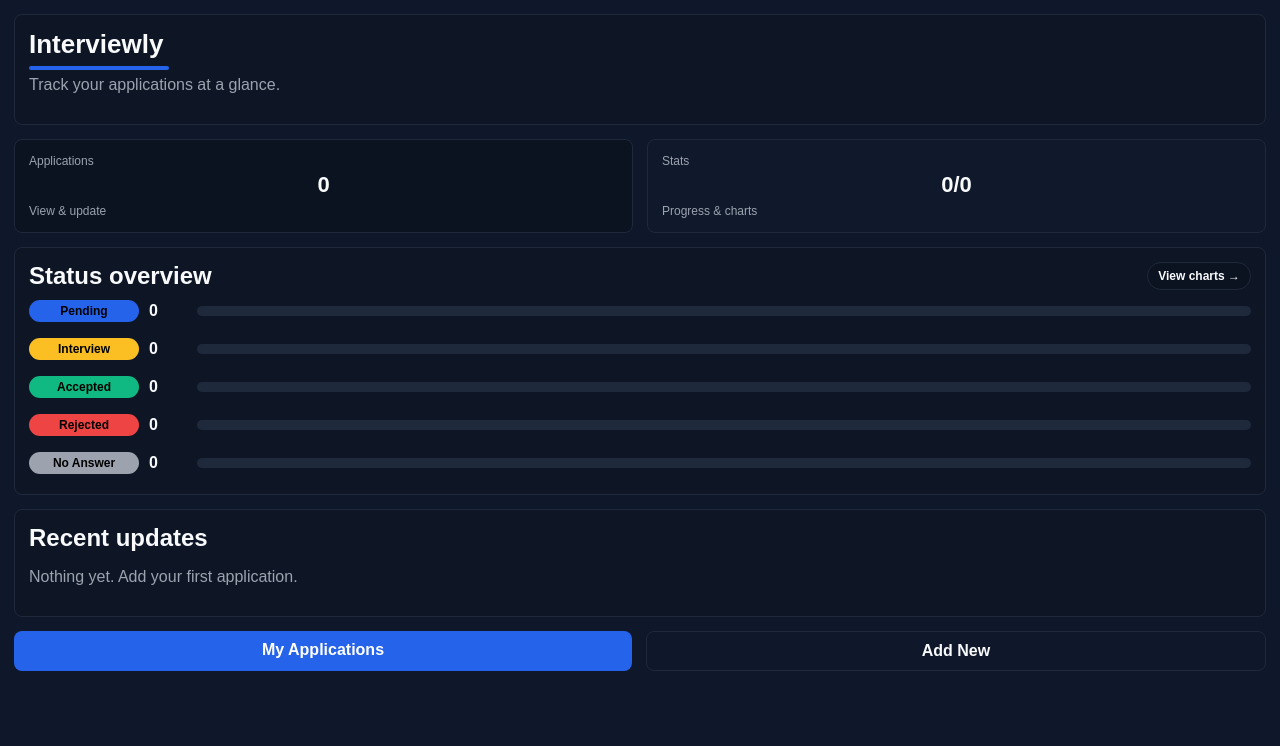
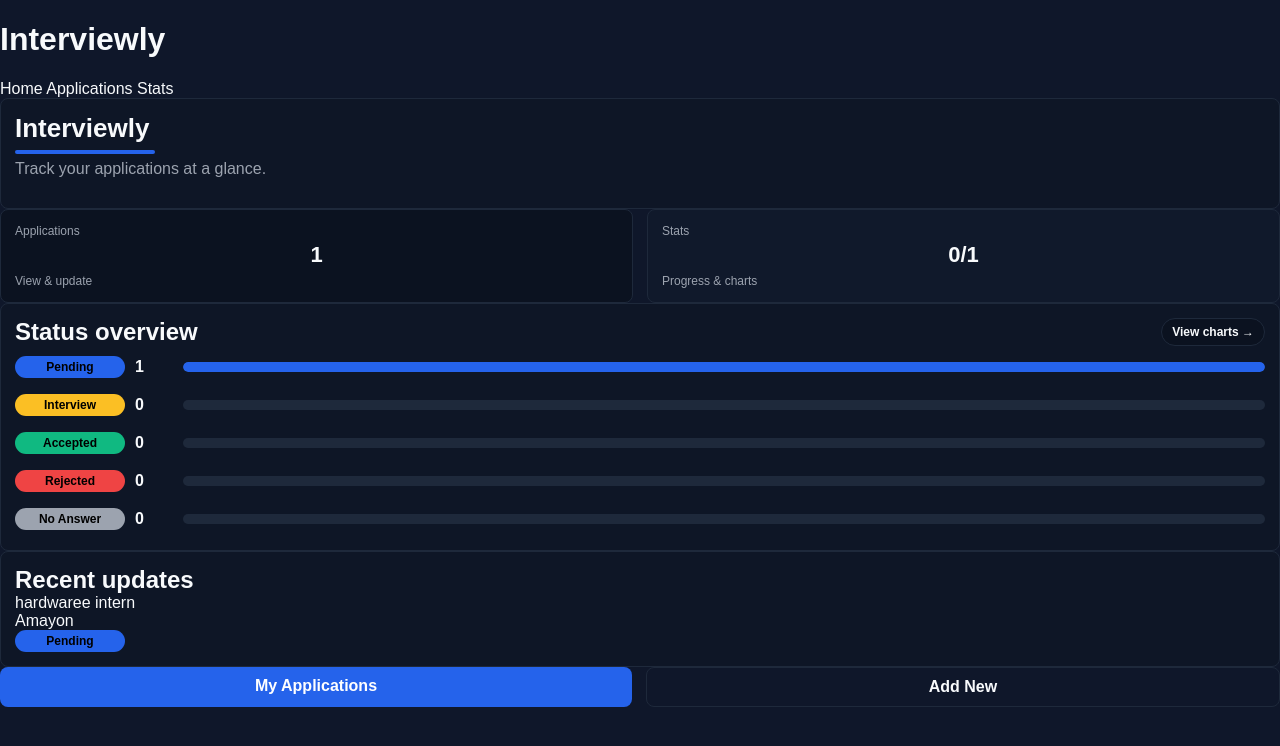
Before and after one commit to JovankaBry/Interviewly, a Flask app: page / in a window 1280 px wide. Shown: the top 746 px of the page. Run offline with Flask 3, Linux system fonts and the light colour scheme.

Commit message:
Functional index.html

```diff
--- a/Code/routes/stats.py
+++ b/Code/routes/stats.py
@@ -1,27 +1,15 @@
+# routes/stats.py
 from flask import Blueprint, render_template
 from models.application import Application
 
 stats_bp = Blueprint("stats", __name__)
-
-ORDER = ["Pending", "Interview", "Accepted", "Rejected", "No Answer"]
+ORDER = ["Pending","Interview","Accepted","Rejected","No Answer"]
 
 @stats_bp.route("/")
 def stats():
-    # Count per status
     counts = {k: 0 for k in ORDER}
-    rows = Application.query.all()
-    for r in rows:
-        key = r.status if r.status in counts else "Pending"
-        counts[key] += 1
-
+    for r in Application.query.all():
+        counts[r.status] += 1
     labels = ORDER
     data = [counts[k] for k in labels]
-    total = sum(data)
-
-    return render_template(
-        "stats.html",
-        labels=labels,
-        data=data,
-        total=total,
-        title="Stats"
-    )
+    return render_template("stats.html", labels=labels, data=data, total=sum(data), title="Stats")
--- a/Code/static/css/style.css
+++ b/Code/static/css/style.css
@@ -162,10 +162,10 @@
   border-radius: 999px;
   overflow: hidden;
 }
-
 .bar-fill {
   height: 100%;
   border-radius: 999px;
+  width: var(--w, 0%);   /* <= pulls width from inline --w */
 }
 
 .status-pill {
--- a/Code/templates/index.html
+++ b/Code/templates/index.html
@@ -1,14 +1,5 @@
-<!DOCTYPE html>
-<html lang="en">
-<head>
-<meta charset="UTF-8" />
-<meta name="viewport" content="width=device-width, initial-scale=1.0" />
-<title>Interviewly</title>
-<link rel="stylesheet" href="../static/css/style.css" />
-</head>
-<body>
-
-<div class="container">
+{% extends "base.html" %}
+{% block content %}
 
 <!-- Hero -->
 <div class="hero">
@@ -19,17 +10,17 @@
   </div>
 </div>
 
-  <!-- Two big tiles -->
+<!-- Tiles -->
 <div class="tiles-row">
-    <a href="/applications" class="tile tile-dark1">
+  <a href="{{ url_for('applications.list_applications') }}" class="tile tile-dark1">
     <div class="tile-title">Applications</div>
-      <div class="tile-number">0</div>
+    <div class="tile-number">{{ rows|length }}</div>
     <div class="tile-hint">View & update</div>
   </a>
 
-    <a href="/stats" class="tile tile-dark2">
+  <a href="{{ url_for('stats.stats') }}" class="tile tile-dark2">
     <div class="tile-title">Stats</div>
-      <div class="tile-number">0/0</div>
+    <div class="tile-number">{{ counts['Accepted'] }}/{{ total }}</div>
     <div class="tile-hint">Progress & charts</div>
   </a>
 </div>
@@ -38,76 +29,51 @@
 <div class="card">
   <div class="card-header">
     <h2 class="section-title">Status overview</h2>
-      <a href="/stats" class="header-link">View charts →</a>
+    <a href="{{ url_for('stats.stats') }}" class="header-link">View charts →</a>
   </div>
 
   <div class="status-list">
-      <!-- Example status row -->
-      <a href="/applications?filter=Pending" class="status-row"> <!-- bisa difilter kalau pending/interview/accepted dipencet-->
+    {% set order = ['Pending','Interview','Accepted','Rejected','No Answer'] %}
+    {% for label in order %}
+      {% set value = counts[label] %}
+      {% set pct = (value / total * 100) if total else 0 %}
+      <a href="{{ url_for('applications.list_applications', filter=label) }}" class="status-row">
         <div class="status-left">
-          <span class="status-pill pending">Pending</span>
-          <span class="count-text">0</span>
+          <span class="status-pill {{ label|lower|replace(' ','') }}">{{ label }}</span>
+          <span class="count-text">{{ value }}</span>
         </div>
         <div class="bar-track">
-          <div class="bar-fill pending" style="width: 0%"></div>
+          <!-- use CSS var to avoid linter error -->
+          <div class="bar-fill {{ label|lower|replace(' ','') }}"
+               style="--w: {{ '%.2f'|format(pct) }}%;"></div>
         </div>
       </a>
-
-      <a href="/applications?filter=Interview" class="status-row">
-        <div class="status-left">
-          <span class="status-pill interview">Interview</span>
-          <span class="count-text">0</span>
-        </div>
-        <div class="bar-track">
-          <div class="bar-fill interview" style="width: 0%"></div>
-        </div>
-      </a>
-
-      <a href="/applications?filter=Accepted" class="status-row">
-        <div class="status-left">
-          <span class="status-pill accepted">Accepted</span>
-          <span class="count-text">0</span>
-        </div>
-        <div class="bar-track">
-          <div class="bar-fill accepted" style="width: 0%"></div>
-        </div>
-      </a>
-
-      <a href="/applications?filter=Rejected" class="status-row">
-        <div class="status-left">
-          <span class="status-pill rejected">Rejected</span>
-          <span class="count-text">0</span>
-        </div>
-        <div class="bar-track">
-          <div class="bar-fill rejected" style="width: 0%"></div>
-        </div>
-      </a>
-
-      <a href="/applications?filter=No Answer" class="status-row">
-        <div class="status-left">
-          <span class="status-pill noanswer">No Answer</span>
-          <span class="count-text">0</span>
-        </div>
-        <div class="bar-track">
-          <div class="bar-fill noanswer" style="width: 0%"></div>
-        </div>
-      </a>
+    {% endfor %}
   </div>
 </div>
 
 <!-- Recent updates -->
 <div class="card">
   <h2 class="section-title">Recent updates</h2>
+  {% if rows|length == 0 %}
     <p class="muted">Nothing yet. Add your first application.</p>
+  {% else %}
+    {% for r in rows[:5] %}
+      <div class="row">
+        <div>
+          <div class="itemTitle">{{ r.position }}</div>
+          <div class="itemSub">{{ r.company }}</div>
+        </div>
+        <span class="status-pill {{ r.status|lower|replace(' ','') }}">{{ r.status }}</span>
+      </div>
+    {% endfor %}
+  {% endif %}
 </div>
 
 <!-- Quick actions -->
 <div class="actions">
-    <a href="/applications" class="btn">My Applications</a>
-    <a href="/applications/new" class="btn-outline">Add New</a>
+  <a href="{{ url_for('applications.list_applications') }}" class="btn">My Applications</a>
+  <a href="{{ url_for('applications.new') }}" class="btn-outline">Add New</a>
 </div>
 
-</div>
-
-</body>
-</html>
+{% endblock %}
```
Lines whose indentation alone changed are shown as unchanged.
